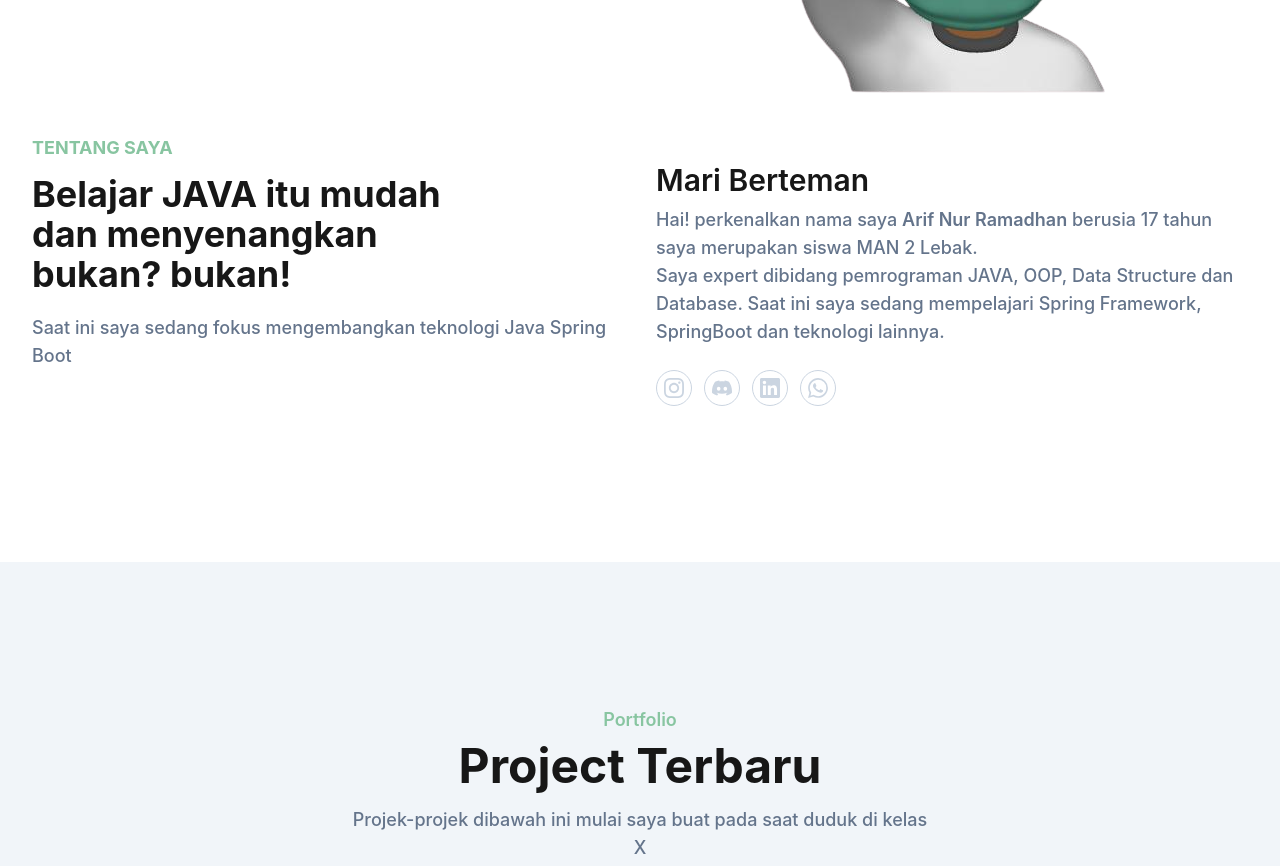
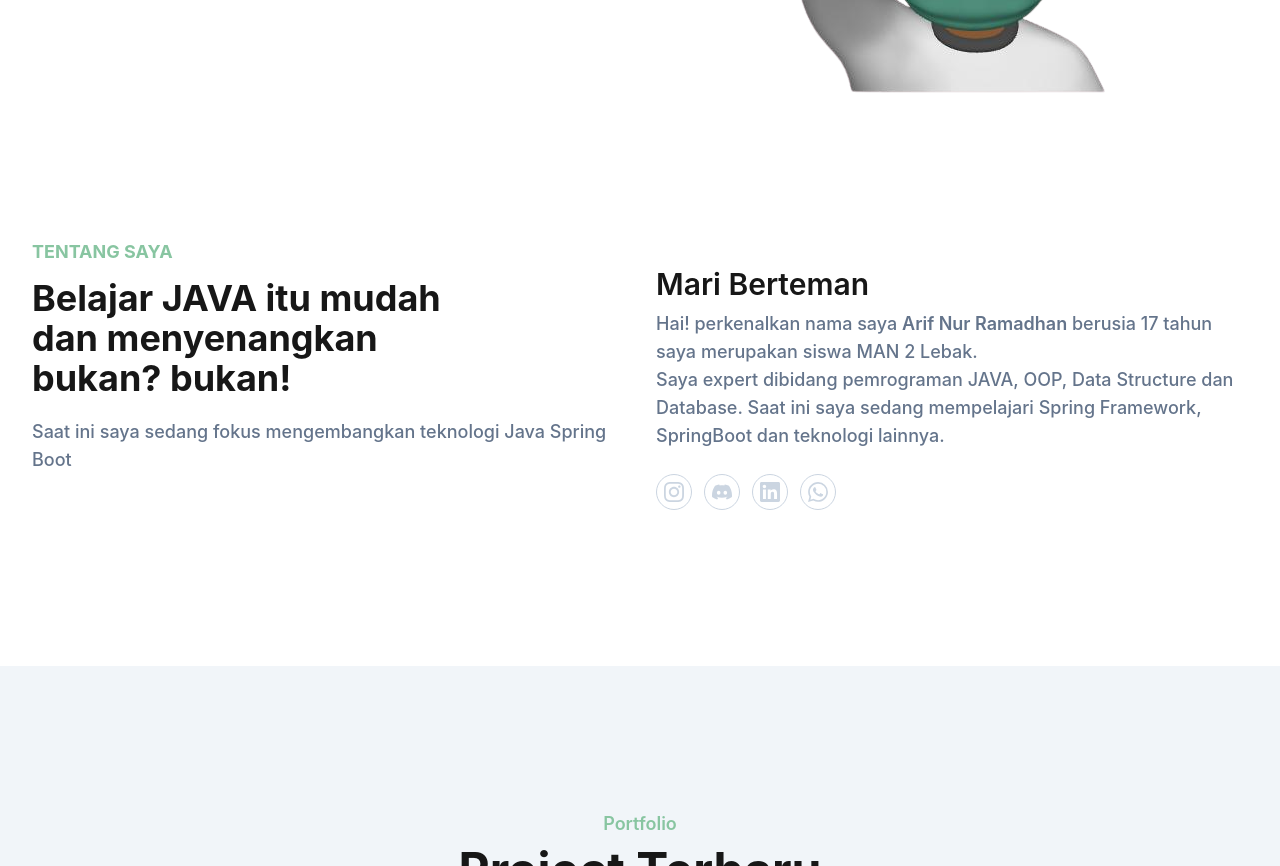
Before and after one commit to arifnrrmdn/portfolio-arifnrramdn, a website: page index.html in a window 1280 px wide. Shown: the part 482-1348 px from the top of the page. Drawn offline with Linux system fonts and the light colour scheme.

Commit message:
Update index.html

```diff
--- a/index.html
+++ b/index.html
@@ -90,7 +90,7 @@
     <!-- Hero Section End -->
 
     <!-- About Section Start -->
-    <section id="about" class="pt-10 pb-32">
+    <section id="about" class="pt-36 pb-32">
       <div class="container">
         <div class="flex flex-wrap">
           <div class="w-full px-4 mb-10 lg:w-1/2">
```
